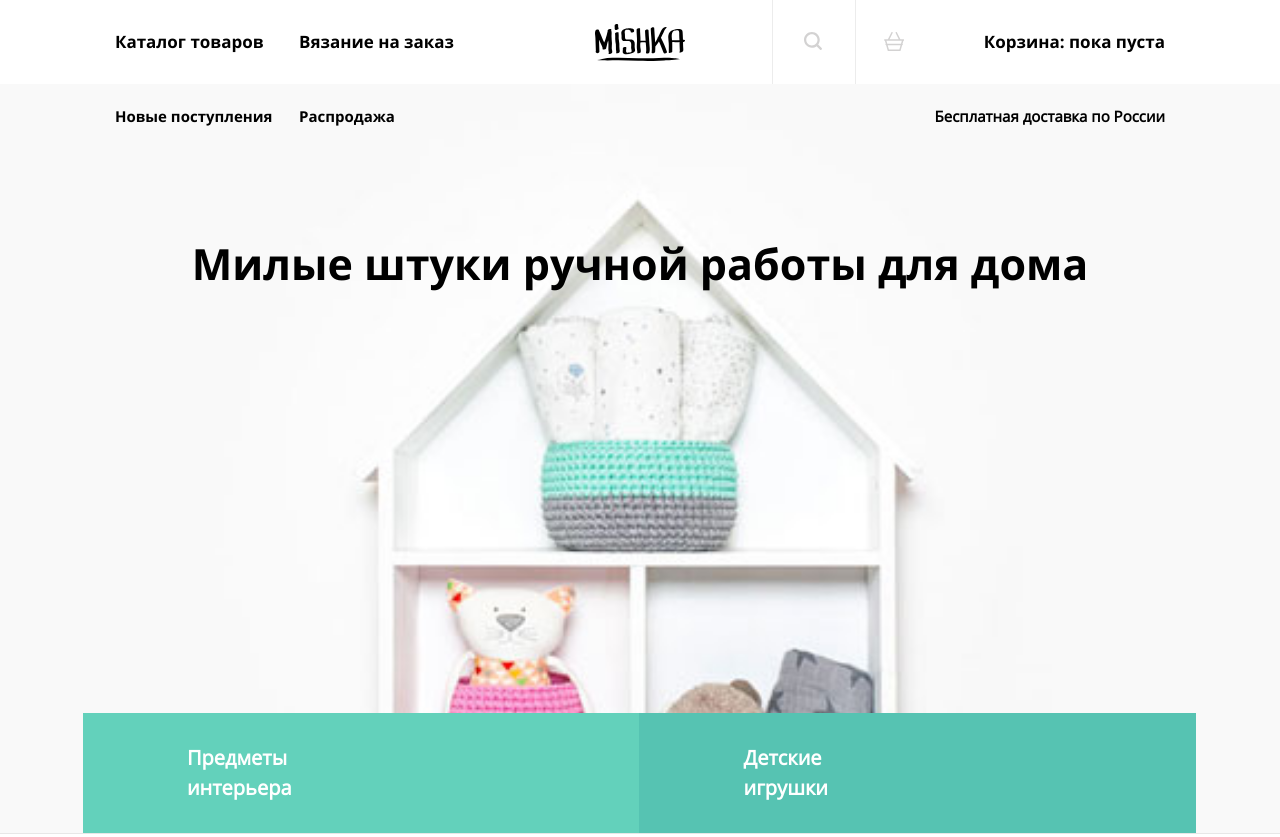
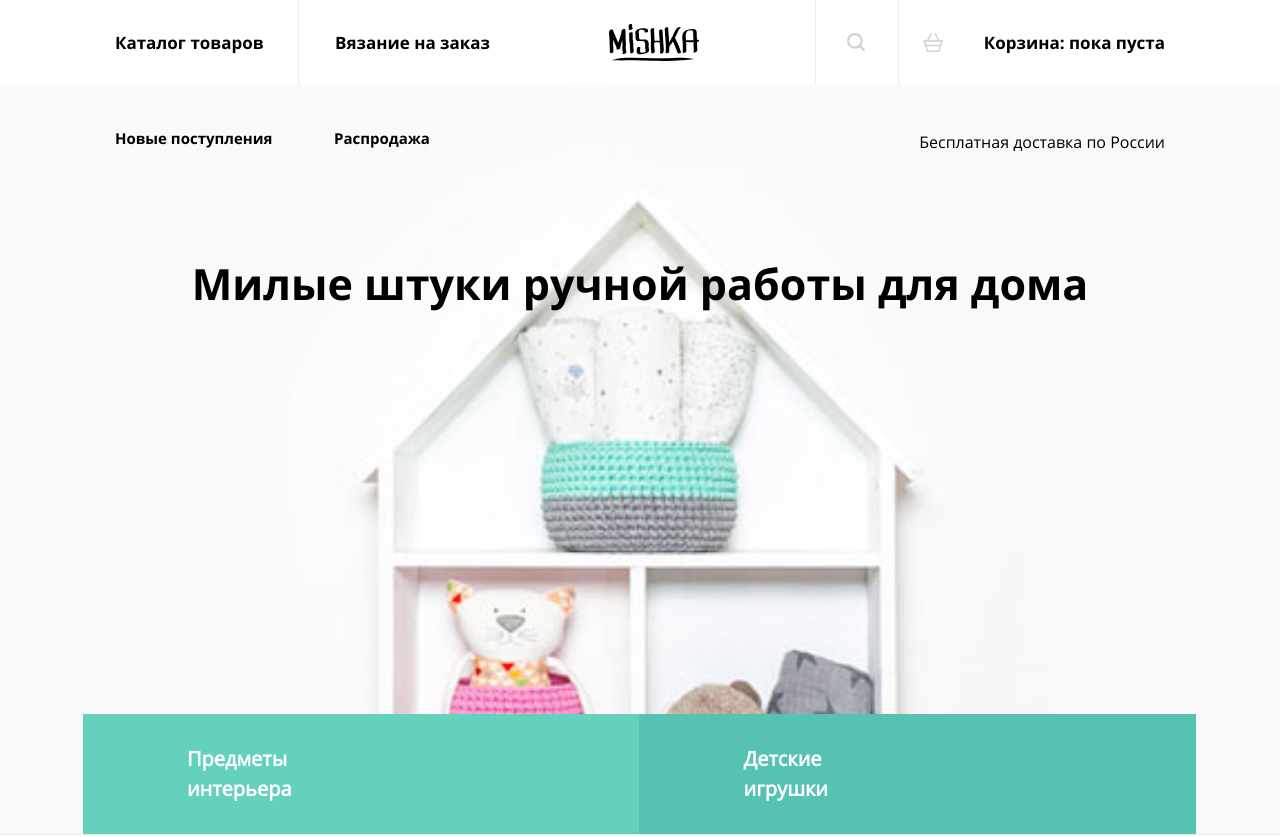
Before and after one commit to korney197823/Mishka, a website: page index.html in a window 1280 px wide. Shown: the top 837 px of the page. Drawn offline with nearby package versions, Linux system fonts and the light colour scheme; files that its build step writes are made by us from their sources.

Commit message:
Refactored all version menu and promo blocks

```diff
--- a/index.html
+++ b/index.html
@@ -13,29 +13,34 @@
     <header class="page-header">
       <div class="top">
         <div class="top__wrap container">
+          <nav class="menu">
+            <button class="menu__toggle" type="button"></button>
+            <ul class="menu__items">
+              <li class="menu__item menu__item--logo">
                 <div class="logo">
                   <a class="logo__link"><img src="img/logo-mobile.svg" width="90" height="45" alt="Mishka" class="logo__img"></a>
                 </div>
-          <button class="menu__toggle" type="button"></button>
-          <nav class="menu menu--close">
-            <ul class="menu__items">
-              <li class="menu__item menu__item--catalog"><a href="catalog.html" class="menu__link menu__link--catalog">Каталог товаров</a>
+              </li>
+              <li class="menu__item menu__item--catalog">
+                <a href="catalog.html" class="menu__link menu__link--catalog">Каталог товаров</a>
               </li>
               <li class="menu__item menu__item--order"><a href="form.html" class="menu__link menu__link--order">Вязание на заказ</a></li>
               <li class="menu__item menu__item--search"><a href="#" class="menu__link menu__link--search">Поиск по сайту</a></li>
               <li class="menu__item menu__item--cart"><a href="#" class="menu__link menu__link--cart">Корзина: пока пуста</a></li>
               <li class="menu__item menu__item--new"><a href="#" class="menu__link menu__link--new">Новые поступления</a></li>
               <li class="menu__item menu__item--sale"><a href="#" class="menu__link menu__link--sale">Распродажа</a></li>
-              <li class="menu__item menu__item--shipping"><a href="#" class="menu__link menu__link--shipping">Бесплатная доставка по России</a></li>
             </ul>
           </nav>
         </div>
       </div>
       <div class="promo">
+        <div class="promo__wrap container">
+          <p class="promo__shipping">Бесплатная доставка по России</p>
           <h1 class="promo__title">Милые штуки <br> ручной <br> работы для дома</h1>
           <div class="promo__link-wrap">
             <a href="#" class="promo__link">Предметы интерьера</a>
             <a href="#" class="promo__link promo__link--toys">Детские игрушки</a>
+          </div>
         </div>
       </div>
     </header>
--- a/js/common.js
+++ b/js/common.js
@@ -1,8 +1,9 @@
 'use strict';
 
 var button = document.querySelector('.menu__toggle');
-var menu = document.querySelector('.menu');
-
+var menu = document.querySelector('.menu__item');
+//var menu = menu.classList.remove('menu__item--logo');
+console.log(menu);
 button.addEventListener('click', function () {
-  menu.classList.toggle('menu--close');
+  menu.classList.toggle('menu__item--close');
 });
--- a/sass/blocks/logo.scss
+++ b/sass/blocks/logo.scss
@@ -1,17 +1,18 @@
 .logo {
   text-align: center;
+  display: flex;
+  justify-content: center;
   @include tablet {
-    position: absolute;
-    left: 0;
-    top: 20px;
+    justify-content: flex-start;
   }
   @include desktop {
-    left: calc(50% - 45px);
-    top: 20px;
+    justify-content: center;
   }
 }
 .logo__link {
   display: block;
+  padding-top: rem(20px);
+  padding-bottom: rem(20px);
 }
 .logo__img {
   @include tablet {
--- a/sass/blocks/menu.scss
+++ b/sass/blocks/menu.scss
@@ -1,11 +1,19 @@
 .menu {
-  position: absolute;
-  left: 0;
-  z-index: 1;
+  position: relative;
+  background-color: #fff;
+}
+.menu__items {
+  display: flex;
+  flex-wrap: wrap;
+  @include tablet {
+    flex-wrap: nowrap;
+  }
+}
+.menu__item {
   width: 100%;
-  @include tablet {
-
-  }
+  display: flex;
+  flex-direction: column;
+  justify-content: center;
   &--close {
     display: none;
     @include tablet {
@@ -13,86 +21,85 @@
       position: static;
     }
   }
-}
-.menu__items {
-  @include tablet {
-    display: flex;
-    flex-wrap: wrap;
+  &--logo {
+    @include tablet {
+      width: 47.904191616%;
+    }
+    @include desktop {
+      width: 30.761904761%;
+      order: 2;
+    }
   }
-}
-
-.menu__item {
-  display: flex;
-  flex-direction: column;
-  justify-content: center;
   &--catalog {
     @include tablet {
-      order: 2;
+      position: absolute;
       width: 25%;
+      bottom: -100%;
+      left: 0;
+      z-index: 1;
       @include desktop {
+        position: static;
         order: 0;
-        width: 17.52380952380952%;
+        width: 17.428571428%;
       }
     }
   }
   &--order {
     @include tablet {
-      order: 3;
+      position: absolute;
       width: 25%;
+      bottom: -100%;
+      left: 25%;
+      z-index: 1;
     }
     @include desktop {
+      position: static;
       order: 1;
-      width: 19.04761904761905%;
+      width: 18.476190476%;
+      padding-left: rem(36px);
+      border-left: 1px solid #ececec;
     }
   }
   &--new {
     display: none;
     @include desktop {
       display: block;
-      order: 5;
-      width: 17.52380952380952%;
+      position: absolute;
+      width: 20.857142857%;
+      bottom: -100%;
+      left: 0;
+      z-index: 2;
     }
   }
   &--sale {
     display: none;
     @include desktop {
       display: block;
-      order: 6;
-      width: 19.04761904761905%;
+      position: absolute;
+      width: 20.857142857%;
+      bottom: -100%;
+      left: 20.857142857%;
+      z-index: 2;
     }
   }
   &--search {
     @include tablet {
-      width: 12.574850299%;
-      margin-left: 47.904191616%;
-      order: 0;
+      width: 12.4251497%;
       border-left: 1px solid #ececec;
     }
     @include desktop {
       order: 3;
       width: 7.904761904761905%;
-      margin-left: 26%;
     }
   }
   &--cart {
     @include tablet {
-      order: 1;
-      flex-grow: 1;
+      width: 39.670658682%;
       border-left: 1px solid #ececec;
     }
     @include desktop {
       order: 4;
-    }
-  }
-  &--shipping {
-    display: none;
-    @include tablet {
-      display: block;
-      order: 4;
-      flex-grow: 1;
-    }
-    @include desktop {
-      order: 6;
+      width: 25.428571428%;
     }
   }
 }
@@ -209,7 +216,7 @@
   background-image: url("../img/icon-menu-open.svg");
   background-repeat: no-repeat;
   background-position: center center;
-  top: calc(50% - 7px);
+  top: calc(40px - 7px);
   right: 5%;
   bottom: 20px;
   cursor: pointer;
--- a/sass/blocks/promo.scss
+++ b/sass/blocks/promo.scss
@@ -7,7 +7,7 @@
   border-bottom: 1px solid #e7e7e7;
   @include tablet {
     min-height: 750px;
-    padding-top: rem(155px);
+    padding-top: rem(45px);
   }
   &--catalog,
   &--form {
@@ -15,8 +15,14 @@
     background-image: none;
     @include tablet {
       min-height: 224px;
-      padding-top: rem(103px);
     }
+  }
+}
+.promo__shipping {
+  display: none;
+  @include tablet {
+    display: block;
+    text-align: right;
   }
 }
 .promo__title {
@@ -27,6 +33,7 @@
   font-size: rem(27px);
   line-height: rem(30px);
   @include tablet {
+    margin-top: 105px;
     font-size: rem(43px);
     line-height: rem(50px);
     br {
--- a/sass/blocks/top.scss
+++ b/sass/blocks/top.scss
@@ -1,17 +1,11 @@
-.top {
+
+.top__wrap {
   position: relative;
   display: flex;
   flex-direction: column;
   justify-content: center;
   min-height: 80px;
   @include tablet {
-    min-height: 90px;
-    margin-bottom: -64px;
-  }
-}
-.top__wrap {
-
-  @include tablet {
     position: relative;
     display: flex;
   }
```
Also changed, not shown: catalog.html (+13 -8 lines), form.html (+10 -8 lines). Lines whose indentation alone changed are shown as unchanged.
